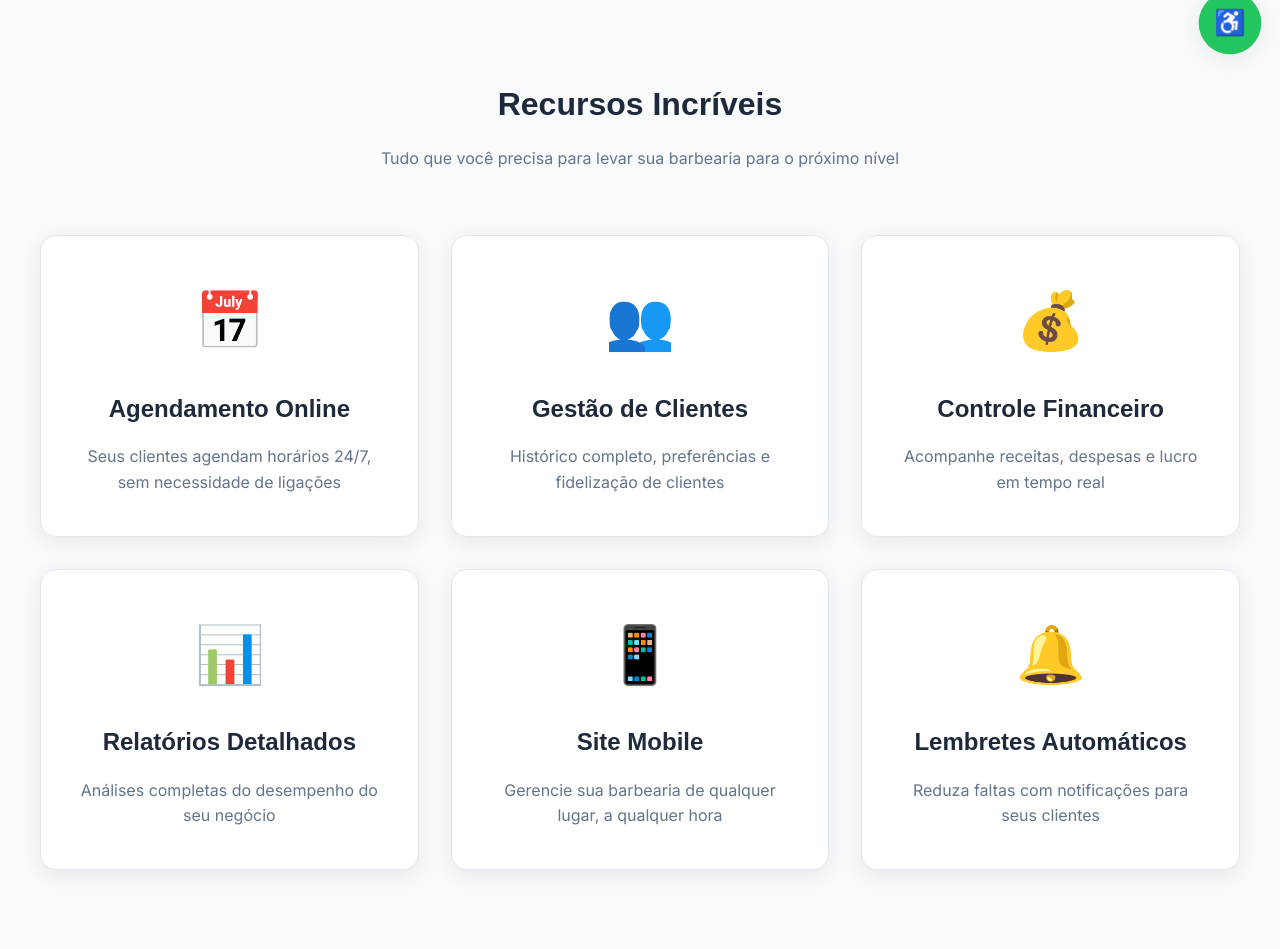
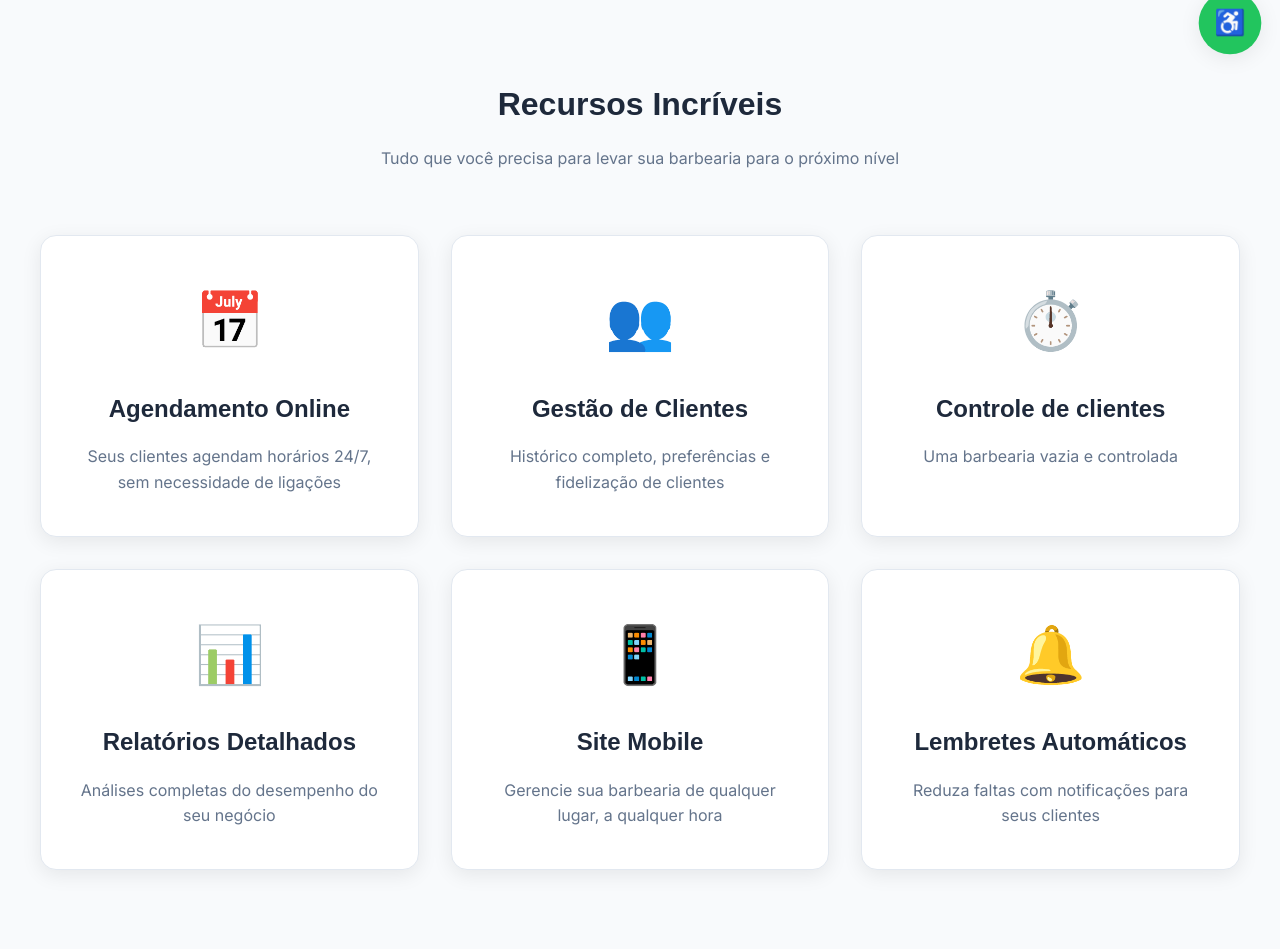
Before and after one commit to AtlyGood/Deploy-regua, a Django app: page / in a window 1280 px wide. Shown: the part 727-1676 px from the top of the page. Run offline with Django 5.2, Linux system fonts and the light colour scheme; some web fonts are replaced.

```diff
--- a/regua2/templates/principal.html
+++ b/regua2/templates/principal.html
@@ -732,9 +732,9 @@
         </div>
 
         <div class="feature-card">
-          <div class="feature-icon">💰</div>
-          <h3>Controle Financeiro</h3>
-          <p>Acompanhe receitas, despesas e lucro em tempo real</p>
+          <div class="feature-icon">⏱️</div>
+          <h3>Controle de clientes </h3>
+          <p>Uma barbearia vazia e controlada </p>
         </div>
 
         <div class="feature-card">
@@ -936,4 +936,5 @@
     });
   </script>
 </body>
+
 </html>
```
